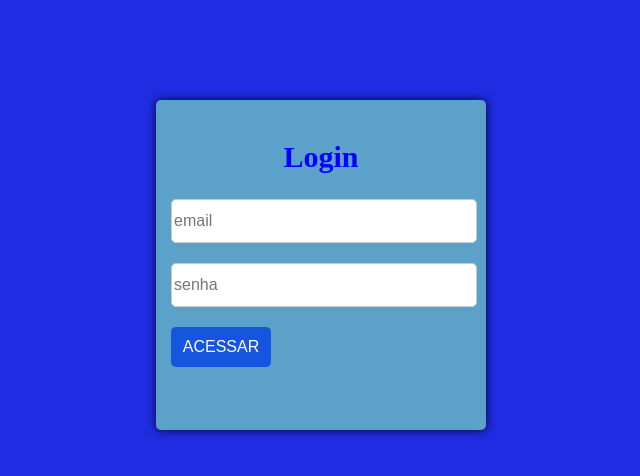
After one commit to giovanimessi/sysazul, a PHP site: template views/login.php in a window 1280 px wide. The commit adds this page. Shown: the top 476 px of the page, without its empty margins (319-959 px from the left). Run offline with PHP 8.4, Linux system fonts and the light colour scheme; the template is opened without the code that fills it, so the values that code supplies are empty; some libraries are stand-ins or nearby versions.

Commit message:
login com autenticacao

```diff
--- /dev/null
+++ b/assets/css/login.css
@@ -0,0 +1,56 @@
+
+body{
+    margin: 0;
+    background-color: rgb(31, 44, 226);
+}
+.loginArea{
+width: 300px;
+height: 300px;
+background-color: rgb(91, 161, 201);
+margin: auto;
+margin-top:100px;
+align-items: center;
+border-radius: 5px;
+box-shadow: 0px 0px 10px rgb(12, 4, 43);
+padding: 15px;
+
+
+}
+.loginArea input[type=email],
+.loginArea input[type=password]{
+    width: 100%;
+    outline: 0;
+    font-size: 16px;
+    height: 40px;
+    margin: auto;
+    margin-bottom: 20px;
+    border-radius: 5px;
+    border: 1px solid #ccc;
+
+
+}
+.loginArea input[type=submit]{
+    width: 100px;
+    height: 40px;
+    border: 0px;
+    background-color: rgb(21, 85, 223);
+    color: #fff;
+    text-transform: uppercase;
+    font-size: 16px;
+    border-radius: 5px;
+
+}
+.loginArea h2{
+
+    text-align: center;
+    font-size: 30px;
+    COLOR: blue;
+}
+.warning{
+
+    padding: 10px;
+    border-radius: 5px;
+    background-color: #d68c03;
+    color: rgb(97, 81, 81);
+    margin-top: 20px;
+}
--- a/core/core.php
+++ b/core/core.php
@@ -42,7 +42,3 @@ class Core{
     }
 
 }
-
-
-
-?>
--- /dev/null
+++ b/views/login.php
@@ -0,0 +1,36 @@
+<!DOCTYPE html>
+<html lang="en">
+
+<head>
+    <meta charset="UTF-8">
+    <meta http-equiv="X-UA-Compatible" content="IE=edge">
+    <meta name="viewport" content="width=device-width, initial-scale=1.0">
+    <link href="<?php echo BASE_URL; ?>/assets/css/login.css" rel="Stylesheet">
+    <title>Login</title>
+</head>
+
+<body>
+    <div class="loginArea">
+
+        <h2>Login</h2>
+
+        <form method="POST">
+        <input type="email" name="email" placeholder="email" />
+        <input type="password" name="password" placeholder="senha" />
+        <input type="submit" value="Acessar">
+
+       <?php if(isset($error) &&  !empty($error)):?>
+       <div class="warning"><?php echo $error;?></div>
+
+
+       <?php endif;?>
+
+
+        </form>
+
+
+    </div>
+
+</body>
+
+</html>
```
Also changed, not shown: config.php (+22 -21 lines), controllers/homeController.php (+18 -11 lines), controllers/loginController.php (added, +33 -0 lines), core/Model.php (added, +12 -0 lines), core/controller.php (added, +25 -0 lines), index.php (+11 -11 lines), models/Users.php (added, +40 -0 lines), models/company.php (added, +11 -0 lines), views/home.php (added, +17 -0 lines), views/template.php (added, +18 -0 lines), .htaccess, assets/css/template.css (added).
